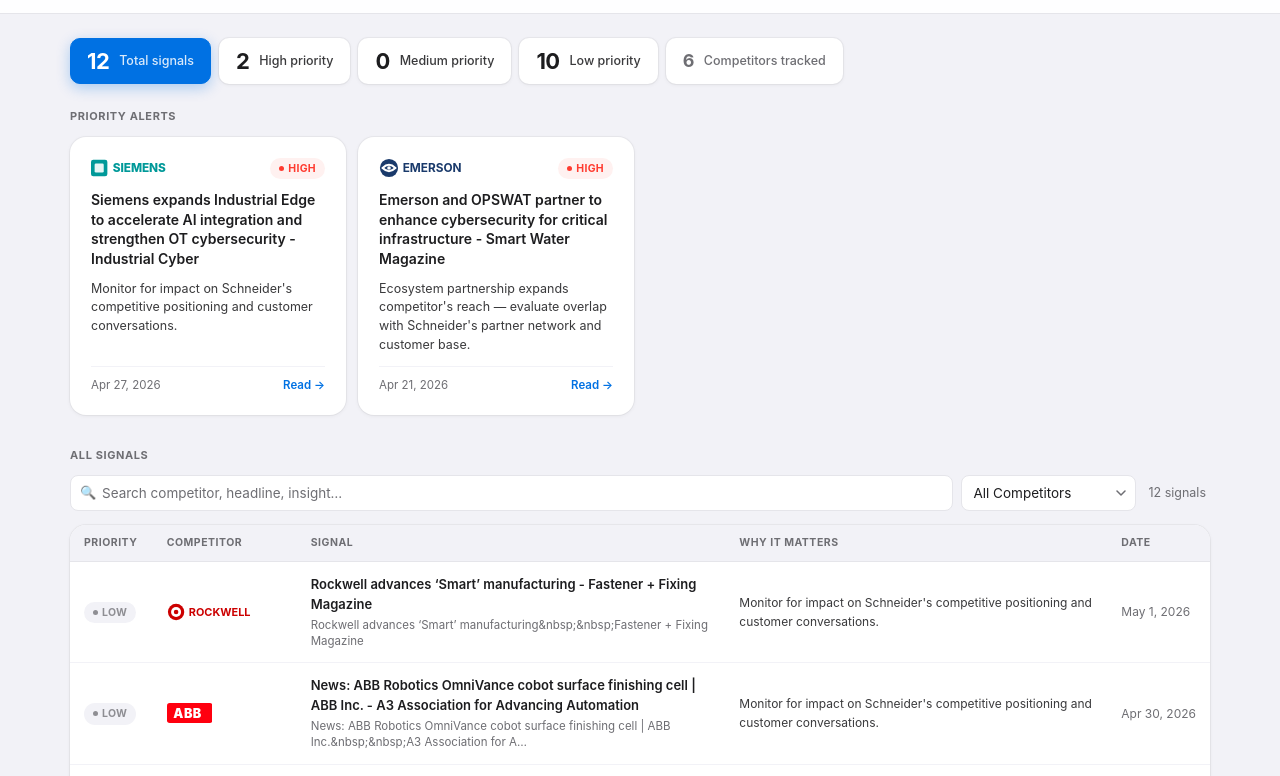
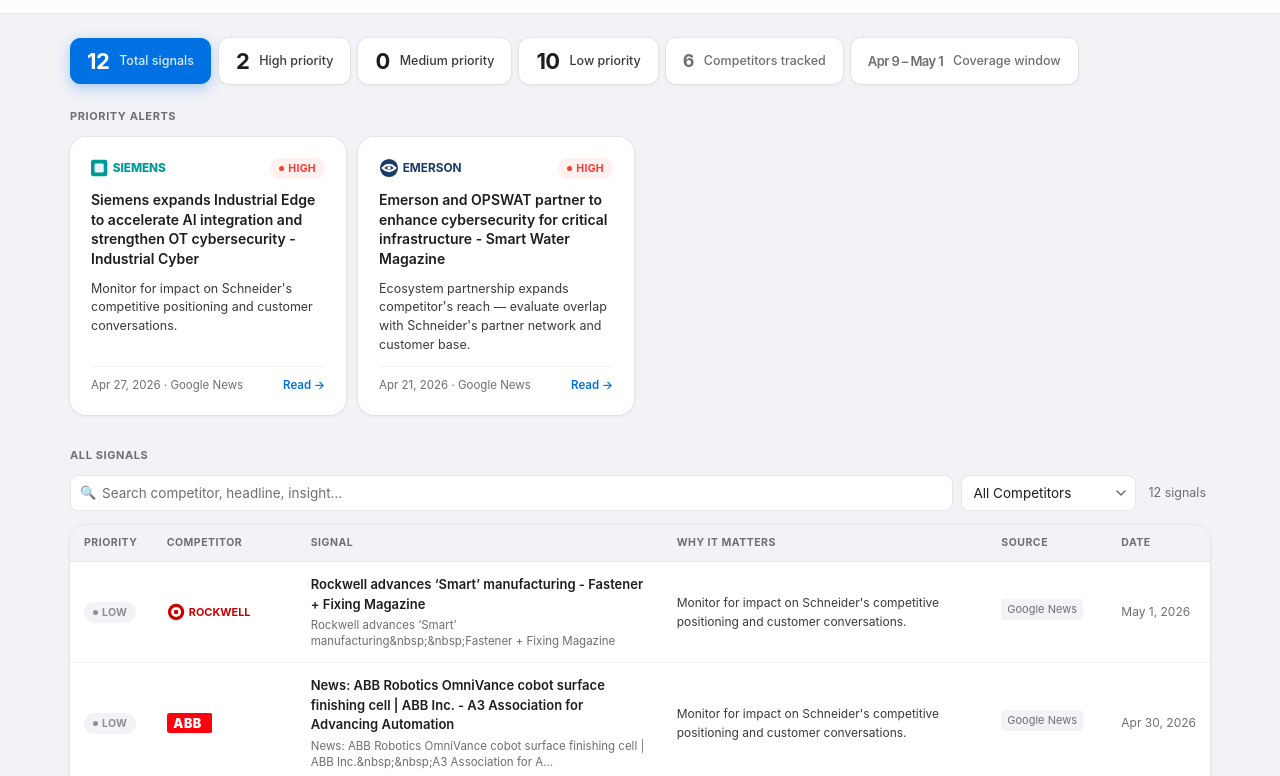
Before and after one commit to mittalnipun/competitive-intel, a plain HTML site: page index.html in a window 1280 px wide. Shown: the part 68-844 px from the top of the page. Drawn offline with Linux system fonts and the light colour scheme.

Commit message:
fix: remove em-dashes, fix footer refresh interval, add Source column, clean error state, add date range chip, exec card source attribution

```diff
--- a/index.html
+++ b/index.html
@@ -288,7 +288,16 @@
     .col-competitor { width: 144px; }
     .col-headline   { min-width: 220px; }
     .col-why        { min-width: 200px; }
+    .col-source     { width: 120px; }
     .col-date       { width: 96px; white-space: nowrap; }
+
+    .source-tag {
+      display: inline-block;
+      font-size: 11px; color: var(--text3);
+      background: var(--surface); border-radius: 4px;
+      padding: 2px 6px; max-width: 110px;
+      overflow: hidden; text-overflow: ellipsis; white-space: nowrap;
+    }
 
     .hl-link {
       color: var(--text); font-weight: 600; font-size: 13px;
@@ -380,7 +389,7 @@
     <div class="header-inner">
       <div class="header-left">
         <h1>Competitive Intelligence</h1>
-        <p>Industrial Automation &amp; OT Security &mdash; Schneider Electric</p>
+        <p>Industrial Automation &amp; OT Security | Schneider Electric</p>
       </div>
       <div class="header-right">
         <div id="live-pill" class="live-pill">
@@ -413,7 +422,7 @@
     <div id="st-error" class="state" style="display:none;">
       <div style="font-size:36px;margin-bottom:12px;">&#9888;&#xFE0F;</div>
       <h3>No data available</h3>
-      <p>Run <code style="background:var(--surface);padding:2px 6px;border-radius:4px;font-size:12px;">python scraper.py &amp;&amp; python bundle.py</code> to regenerate.</p>
+      <p>Intelligence data could not be loaded. The feed refreshes automatically every 2 hours. If this persists, the data source may be temporarily unavailable.</p>
     </div>
 
     <!-- Content -->
@@ -450,6 +459,7 @@
               <th class="col-competitor">Competitor</th>
               <th class="col-headline">Signal</th>
               <th class="col-why">Why It Matters</th>
+              <th class="col-source">Source</th>
               <th class="col-date">Date</th>
             </tr>
           </thead>
@@ -473,8 +483,8 @@
 <footer>
   <div class="page">
     <div class="footer-inner">
-      <p>Schneider Electric &mdash; Internal use only.</p>
-      <p>Data refreshes daily at 6&thinsp;AM PST via GitHub Actions.</p>
+      <p>Schneider Electric | Internal use only.</p>
+      <p>Data refreshes every 2 hours via GitHub Actions. Coverage window: 14 days.</p>
     </div>
   </div>
 </footer>
@@ -575,6 +585,25 @@
 let allItems = [];
 let activePriority = "ALL"; // ALL | HIGH | MEDIUM | LOW
 
+/* ── Date range chip ───────────────────────────────────────── */
+function dateRange(items) {
+  const dates = items.map(i=>i.date).filter(Boolean).sort();
+  if (!dates.length) return "";
+  const fmt = iso => {
+    try {
+      const d = new Date(iso.length===10 ? iso+"T00:00:00Z" : iso);
+      return d.toLocaleDateString("en-US",{month:"short",day:"numeric",timeZone:"UTC"});
+    } catch(_){ return iso; }
+  };
+  const oldest = fmt(dates[0]);
+  const newest = fmt(dates[dates.length-1]);
+  const label  = oldest===newest ? oldest : `${oldest} – ${newest}`;
+  return `<div class="chip chip-info" title="Signal date range">
+    <span class="chip-num" style="font-size:13px;font-weight:600;">${label}</span>
+    <span class="chip-label">Coverage window</span>
+  </div>`;
+}
+
 /* ── Chips ─────────────────────────────────────────────────── */
 function renderChips(items) {
   const counts = {
@@ -604,7 +633,8 @@
     <div class="chip chip-info" title="Total competitors monitored">
       <span class="chip-num">${comps}</span>
       <span class="chip-label">Competitors tracked</span>
-    </div>`;
+    </div>
+    ${dateRange(items)}`;
 
   bar.querySelectorAll(".chip:not(.chip-info)").forEach(el => {
     const activate = () => {
@@ -639,7 +669,7 @@
       <h3><a href="${esc(item.url)}" target="_blank" rel="noopener">${esc(item.headline)}</a></h3>
       <p class="why">${esc(item.why_matters)}</p>
       <div class="exec-card-footer">
-        <span class="date">${fmtDate(item.date)}</span>
+        <span class="date">${fmtDate(item.date)}${item.source ? ` &middot; <span style="color:var(--text3)">${esc(item.source)}</span>` : ""}</span>
         <a class="read-more" href="${esc(item.url)}" target="_blank" rel="noopener">Read &rarr;</a>
       </div>
     </div>
@@ -674,6 +704,7 @@
           : ""}
       </td>
       <td class="col-why"><span class="why-cell">${esc(item.why_matters)}</span></td>
+      <td class="col-source">${item.source ? `<span class="source-tag" title="${esc(item.source)}">${esc(item.source)}</span>` : ""}</td>
       <td class="col-date"><span class="date-cell">${fmtDate(item.date)}</span></td>
     </tr>
   `).join("");
```
